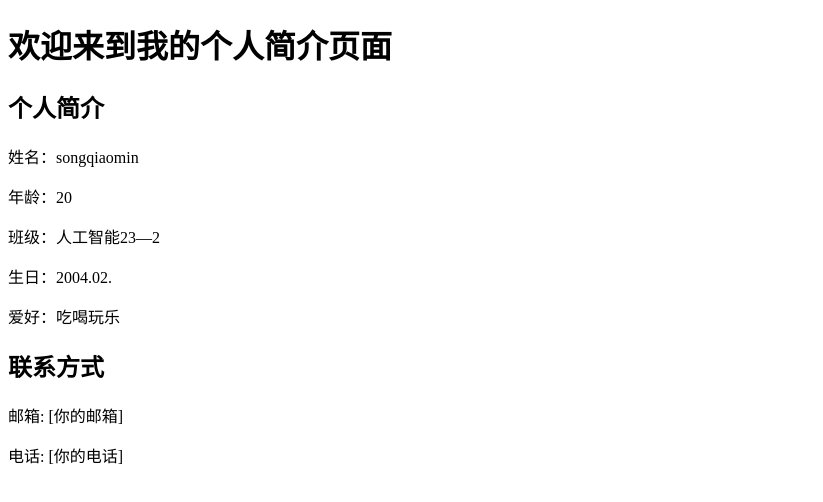
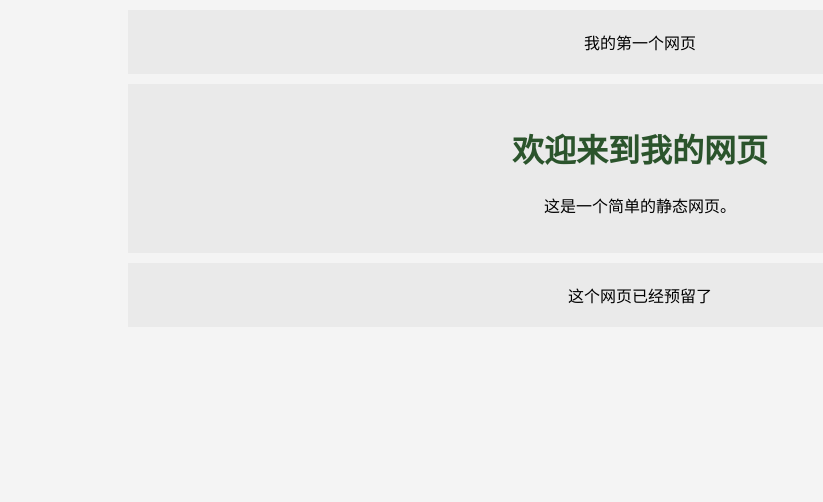
Before and after one commit to Songqiaomin/index, a plain HTML site: page index.html in a window 1280 px wide. Shown: the whole page, without its empty margins (0-823 px from the left). Drawn offline with Linux system fonts and the light colour scheme.

Commit message:
Update index.html

```diff
--- a/index.html
+++ b/index.html
@@ -1,32 +1,48 @@
 <!DOCTYPE html>
 <html lang="zh-CN">
+
 <head>
-    <meta charset="UTF-8">
-    <meta name="viewport" content="width=device-width, initial-scale=1.0">
-    <title>个人简介</title>
-    <link rel="stylesheet" href="styles.css">
+  <meta charset="UTF-8">
+  <meta name="viewport" content="width=device-width, initial-scale=1.0">
+  <title>我的第一个网页</title>
+  <style>
+    body {
+      font-family: Arial, sans-serif;
+      margin: 0;
+      padding: 0;
+      background-color: #f4f4f4;
+    }
+
+    .container {
+      width: 80%;
+      margin: auto;
+      overflow: hidden;
+    }
+
+    .header,
+    .content,
+    .footer {
+      background: #eaeaea;
+      padding: 20px;
+      margin-top: 10px;
+      text-align: center;
+    }
+
+    .content h1 {
+      color: #2b542c;
+    }
+  </style>
 </head>
+
 <body>
-    <div class="container">
-        <header>
-            <h1>欢迎来到我的个人简介页面</h1>
-        </header>
+  <div class="container">
+    <div class="header">我的第一个网页</div>
+    <div class="content">
+      <h1>欢迎来到我的网页</h1>
+      <p>这是一个简单的静态网页。</p>
+    </div>
+    <div class="footer">这个网页已经预留了</div>
+  </div>
+</body>
 
-
-        <section class="bio">
-            <h2>个人简介</h2>
-            <p>姓名：songqiaomin</p >
-            <p>年龄：20</p >
-            <p>班级：人工智能23—2</p>
-            <p>生日：2004.02.</p>
-            <p>爱好：吃喝玩乐</p>
-        </section>
-
-        <section class="contact">
-            <h2>联系方式</h2>
-            <p>邮箱: [你的邮箱]</p >
-            <p>电话: [你的电话]</p >
-        </section>
-    </div>
-</body>
 </html>
```
